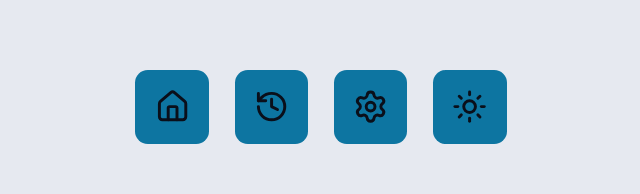
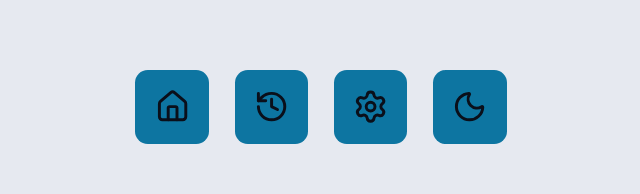
Before and after one commit to Cezaniltom/chronos-pomodoro, a React (Vite) app: page / in a window 1280 px wide. Both pictures are taken after a click on the link 788 px from the left and 434 px from the top of the page. Shown: the part 328-522 px from the top of the page, without its empty margins (319-959 px from the left). Built offline with nearby package versions, Linux system fonts and the light colour scheme.

Commit message:
Alterando icone de acordo com o tema atual

```diff
--- a/src/components/Menu/index.tsx
+++ b/src/components/Menu/index.tsx
@@ -1,4 +1,4 @@
-import { HistoryIcon, HouseIcon, SettingsIcon, SunIcon } from 'lucide-react';
+import { HistoryIcon, HouseIcon, MoonIcon, SettingsIcon, SunIcon } from 'lucide-react';
 import styles from './styles.module.css';
 import { useEffect, useState } from 'react';
 
@@ -11,6 +11,11 @@ export function Menu() {
 
         return storageTheme
     })
+
+    const nextThemeIcon = {
+        dark: <SunIcon />,
+        light: <MoonIcon />
+    }
 
     function handleClickTheme(e: React.MouseEvent<HTMLAnchorElement, MouseEvent>) {
         e.preventDefault()
@@ -37,7 +42,7 @@ export function Menu() {
             <SettingsIcon />
         </a>
         <a className={styles.menuLink} href="#" onClick={handleClickTheme}>
-            <SunIcon />
+            {nextThemeIcon[theme]}
         </a>
     </nav>;
 }
```
